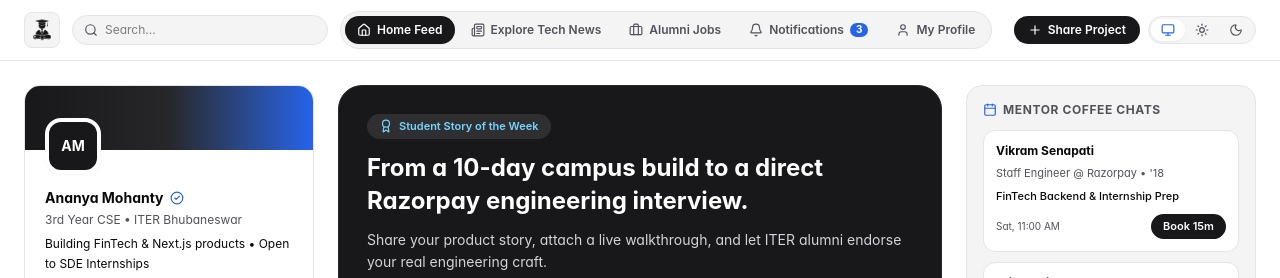
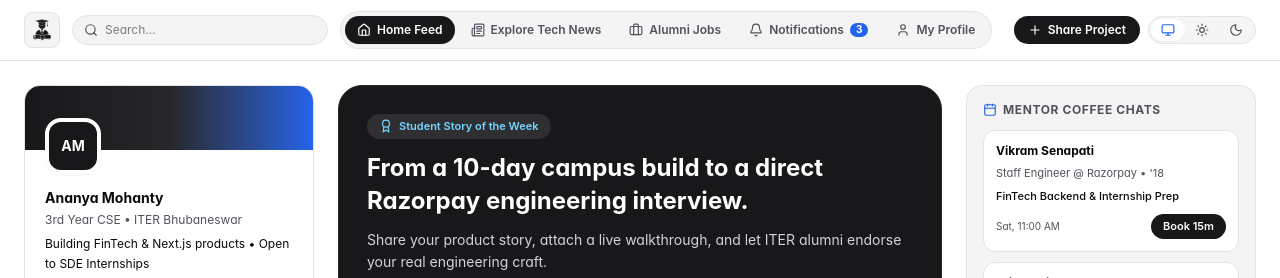
Before and after one commit to ragelabs-ssssd/Alum-Connect, a Next.js app: page /student in a window 1280 px wide. Shown: the top 278 px of the page. Built offline with nearby package versions, Linux system fonts and the light colour scheme.

Commit message:
chore: remove verified checkmark next to student name on profile card

```diff
--- a/src/app/student/page.tsx
+++ b/src/app/student/page.tsx
@@ -633,10 +633,7 @@ export default function StudentStudioPage() {
               </div>
 
               <div className="space-y-1">
-                <div className="flex items-center gap-1.5">
-                  <h2 className="text-sm font-bold">Ananya Mohanty</h2>
-                  <CheckCircle2 className="w-3.5 h-3.5 text-[#2563EB] shrink-0" />
-                </div>
+                <h2 className="text-sm font-bold">Ananya Mohanty</h2>
                 <p className="text-xs text-[#52525B] dark:text-zinc-400">
                   3rd Year CSE • ITER Bhubaneswar
                 </p>
```
